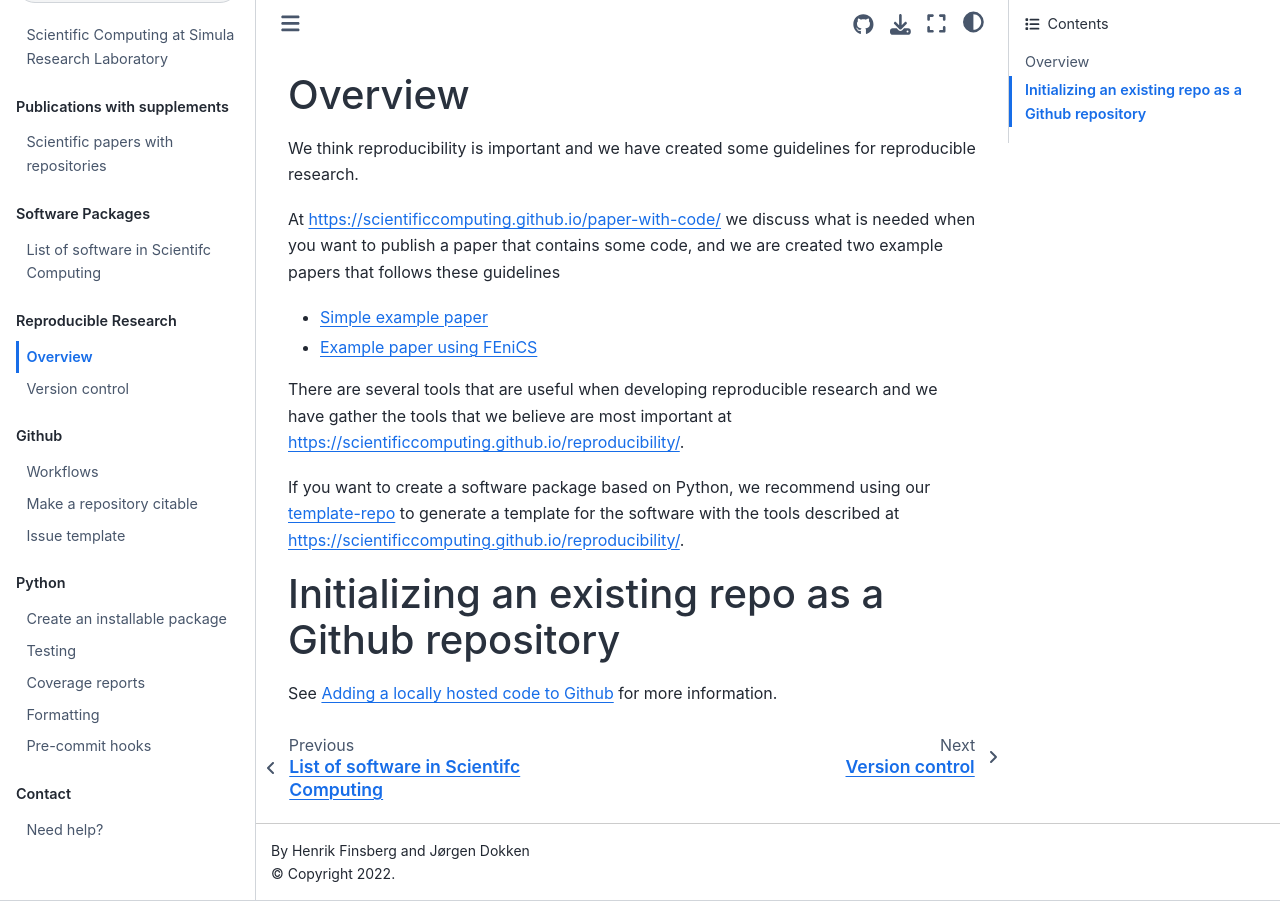
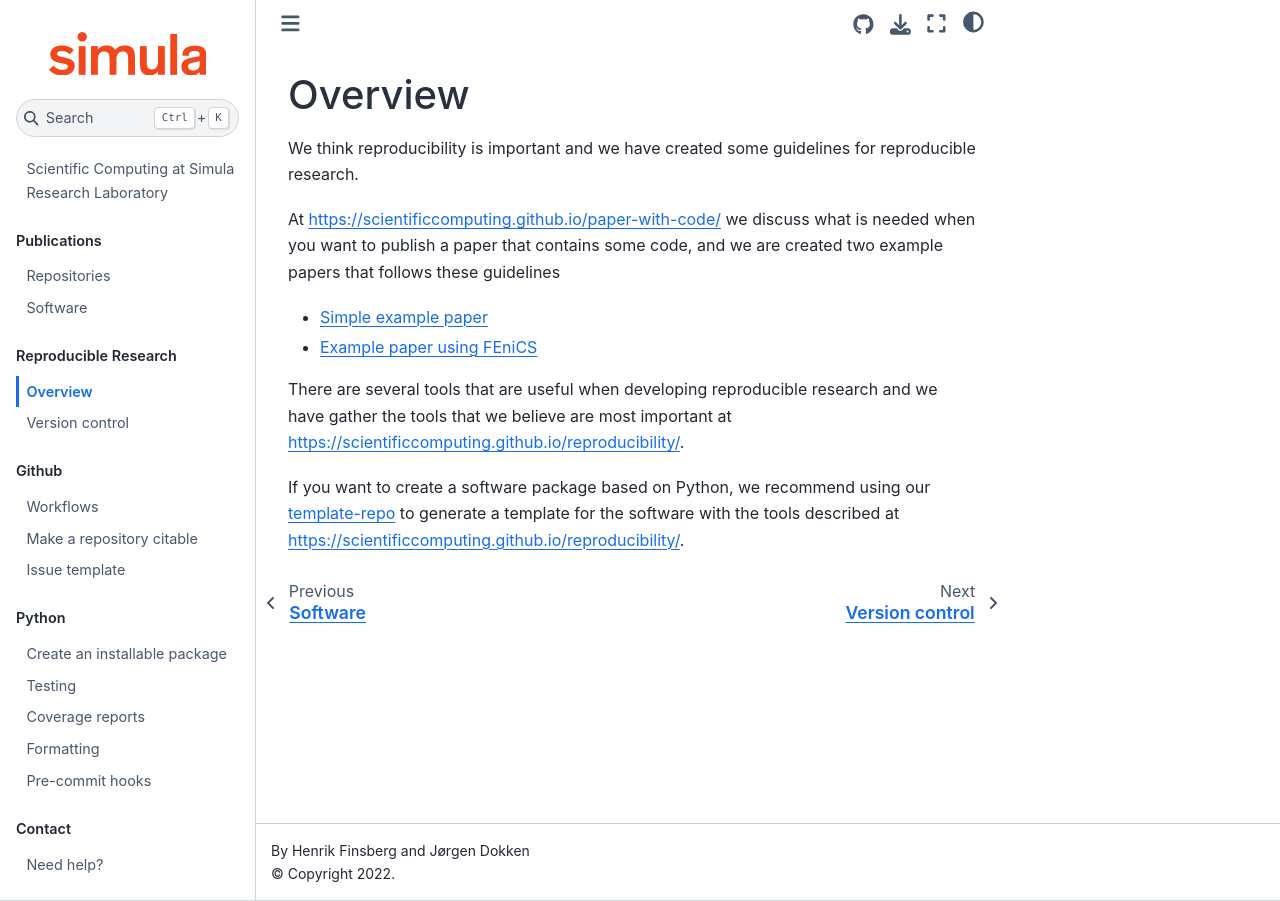
Before and after one commit to scientificcomputing/scientificcomputing.github.io, a Jupyter Book: the page built from docs/reproducibility.md, in a window 1280 px wide. Built offline with Jupyter Book 1.0.4 settings and Sphinx 7.4.7 and the Sphinx Book theme 1.1.4, drawn with Linux system fonts in a browser that asks for light colours.

Commit message:
Rephrasing and remove duplicate info

```diff
--- a/docs/_toc.yml
+++ b/docs/_toc.yml
@@ -3,12 +3,9 @@ root: index
 
 parts:
 
-  - caption: Publications with supplements
+  - caption: Publications
     chapters:
     - file: repositories
-
-  - caption: Software Packages
-    chapters:
     - file: packages
 
   - caption: Reproducible Research
--- a/docs/packages.md
+++ b/docs/packages.md
@@ -1,5 +1,5 @@
-# List of software in Scientifc Computing
-
+# Software
+A list scientific software (and corresponding publication) developed in the Scientific Computing Department.
 - Surface Volume Meshing ToolKit: [SVMTK](https://github.com/SVMTK/SVMTK) {cite}`Valnes2022`
 - Intracranial Pulsation: [brainpulse](https://github.com/MariusCausemann/intracranialPulsation) {cite}`Causemann2022`
 - Software Components for Multiphysics Problems: [HAZniCS](https://github.com/HAZmathTeam/hazmath) {cite}`budisa2022`
--- a/docs/repositories.md
+++ b/docs/repositories.md
@@ -1,4 +1,5 @@
-# Scientific papers with repositories
+# Repositories
+A list of repositories used in research in the Scientific Computing Department follows. A link to relevant publications/preprints is referenced.
 
 - [Multi-compartmental model of glymphatic clearance of solutes in brain tissue](https://github.com/jorgenriseth/multicompartment-solute-transport) {cite}`poulain2022`
 - [Geometrically reduced modelling of pulsatile flow in perivascular networks](https://github.com/cdaversin/geometrically-reduced-PVS-flow) {cite}`Daversin2022`
--- a/docs/reproducibility.md
+++ b/docs/reproducibility.md
@@ -11,7 +11,3 @@ At <https://scientificcomputing.github.io/paper-with-code/> we discuss what is n
 There are several tools that are useful when developing reproducible research and we have gather the tools that we believe are most important at <https://scientificcomputing.github.io/reproducibility/>.
 
 If you want to create a software package based on Python, we recommend using our [template-repo](https://scientificcomputing.github.io/template-repo/) to generate a template for the software with the tools described at <https://scientificcomputing.github.io/reproducibility/>.
-
-
-# Initializing an existing repo as a Github repository
-See [Adding a locally hosted code to Github](https://docs.github.com/en/get-started/importing-your-projects-to-github/importing-source-code-to-github/adding-locally-hosted-code-to-github) for more information.
```
